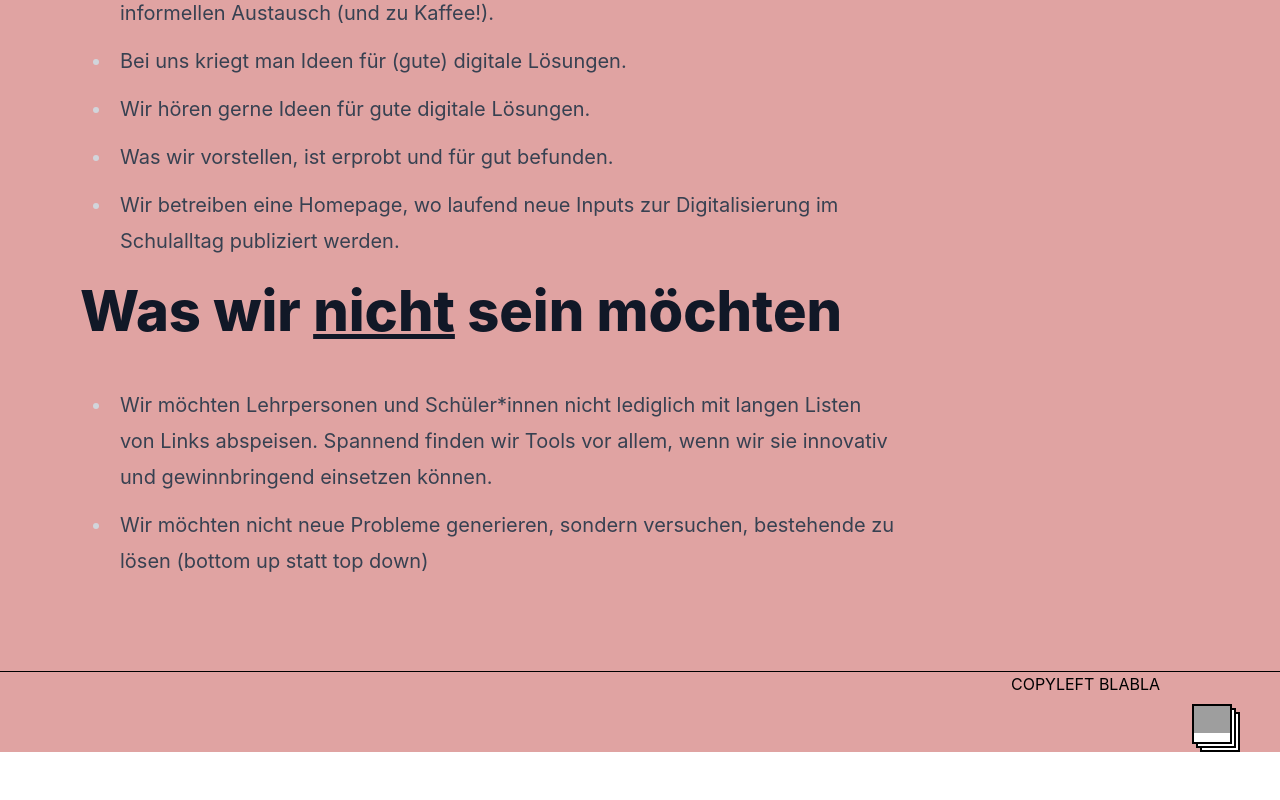
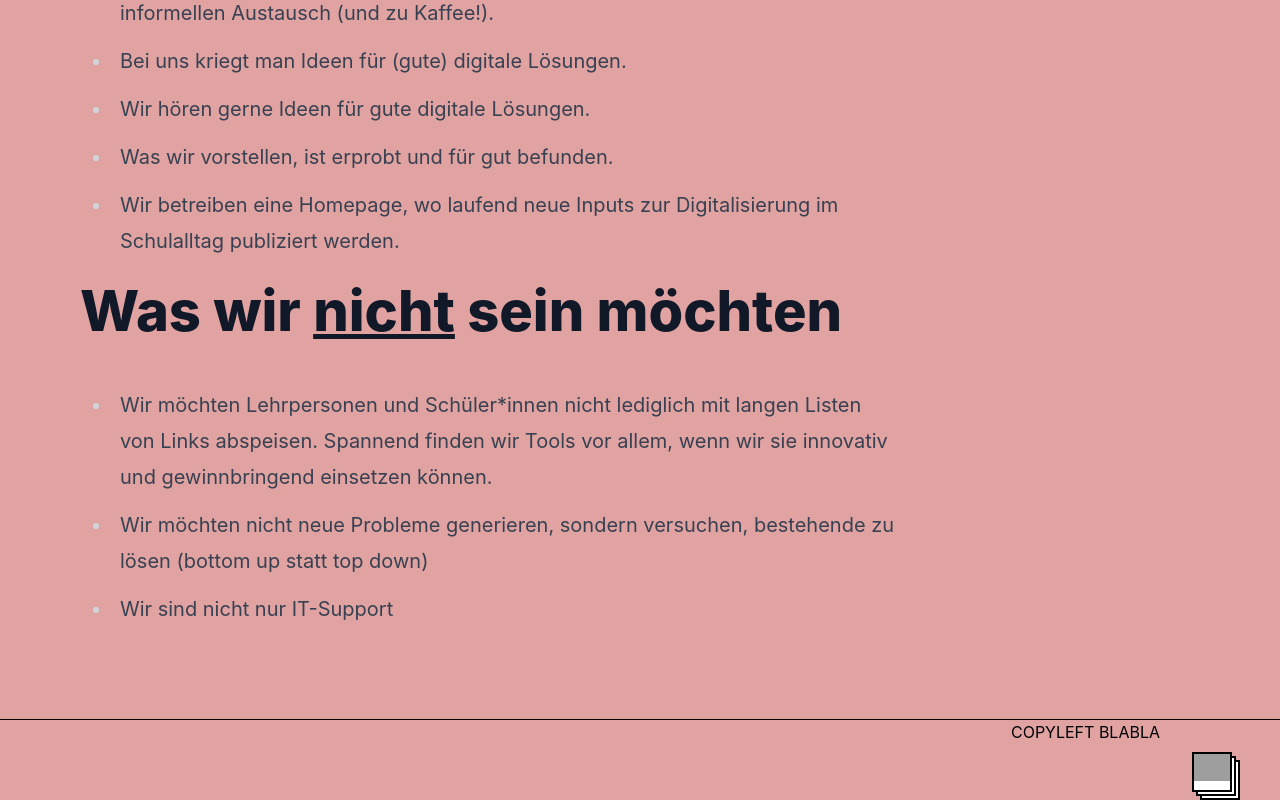
Before and after one commit to kirchenfeld/kirchenfeld.github.io, a Next.js app: page /about in a window 1280 px wide. Shown: the part 542-1342 px from the top of the page. Before the commit the page ends 1294 px from the top, so only its background shows below. Built offline with nearby package versions, Linux system fonts and the light colour scheme; grey boxes are pictures that could not be loaded.

Commit message:
chore: update text

```diff
--- a/pages/about.mdx
+++ b/pages/about.mdx
@@ -13,5 +13,6 @@ import MdxLayout from '@components/mdxLayout'
 # Was wir <u>nicht</u> sein möchten
 - Wir möchten Lehrpersonen und Schüler*innen nicht lediglich mit langen Listen von Links abspeisen. Spannend finden wir Tools vor allem, wenn wir sie innovativ und gewinnbringend einsetzen können.
 - Wir möchten nicht neue Probleme generieren, sondern versuchen, bestehende zu lösen (bottom up statt top down)
+- Wir sind nicht nur IT-Support
 
 export default ({ children }) => <MdxLayout>{children}</MdxLayout>
```
